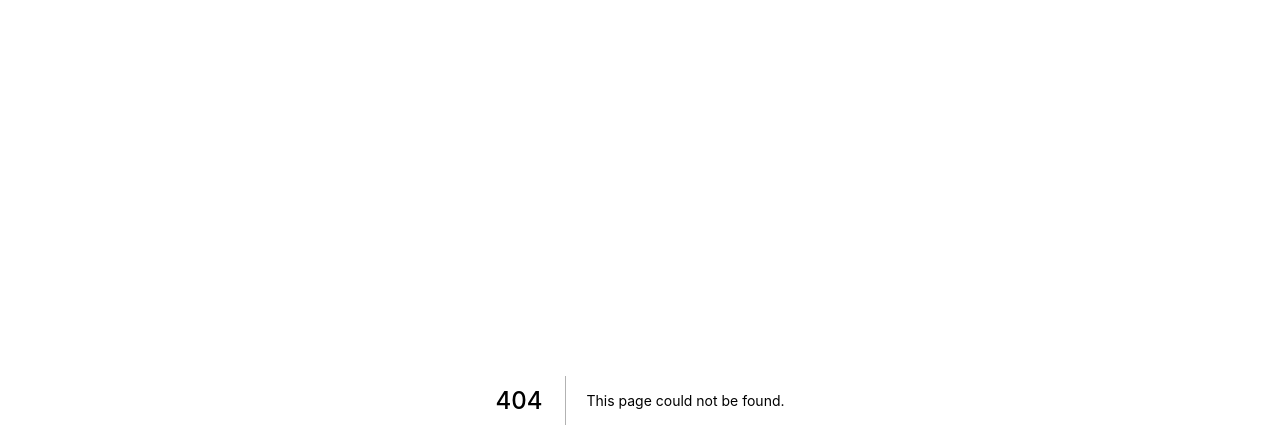
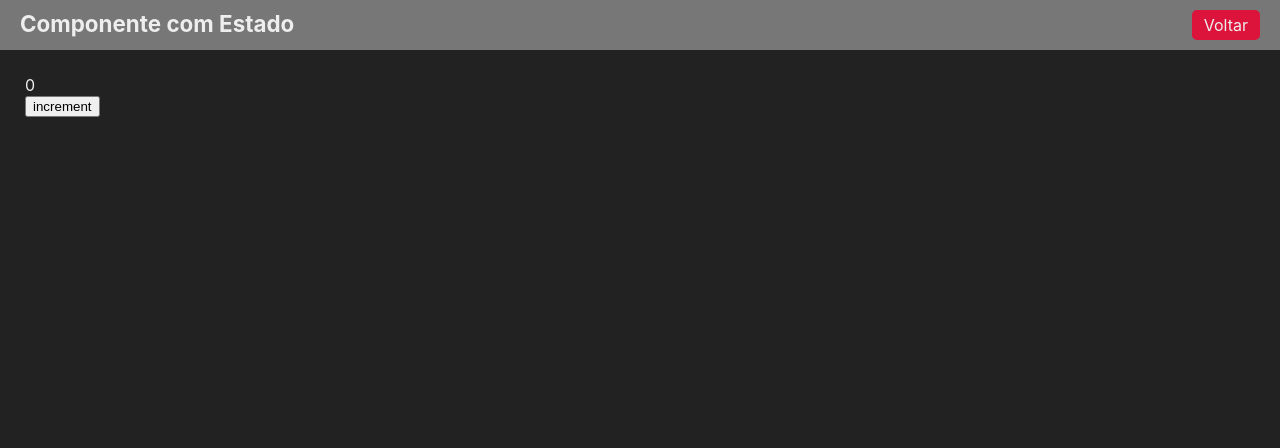
Before and after one commit to erick-costa/fundamentos-nextjs, a Next.js app: page /state in a window 1280 px wide. Before the commit this address had no page. Shown: the top 448 px of the page. Built offline with nearby package versions, Linux system fonts and the light colour scheme.

Commit message:
componente com estado (useState)

```diff
--- a/src/pages/index.jsx
+++ b/src/pages/index.jsx
@@ -14,6 +14,7 @@ export default function Home() {
             <Navigator text='JSX' destiny='/jsx' color='crimson'/>
             <Navigator text='Navegação #01' destiny='/navigation' color='green'/>
             <Navigator text='Navegação #02' destiny='/client/sp/123' color='blue'/>
+            <Navigator text='Componente com Estado' destiny='/state' color='pink'/>
        </div>
     )
 }
--- /dev/null
+++ b/src/pages/state.jsx
@@ -0,0 +1,17 @@
+import { useState } from "react";
+import Layout from "../components/Layout";
+
+export default function State() {
+    const [number, setNumber] = useState(0)
+
+    function inc() {
+        setNumber(number + 1)
+    }
+
+    return (
+        <Layout title='Componente com Estado'>
+            <div>{number}</div>
+            <button onClick={inc}>increment</button>
+        </Layout>
+    )
+}
```
